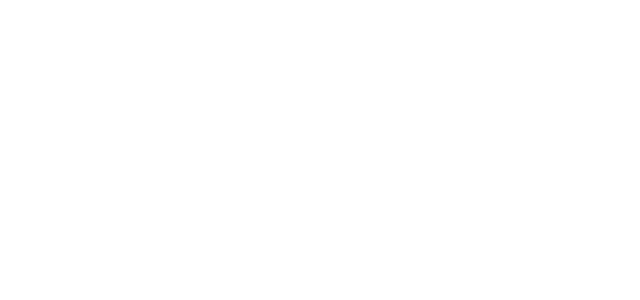
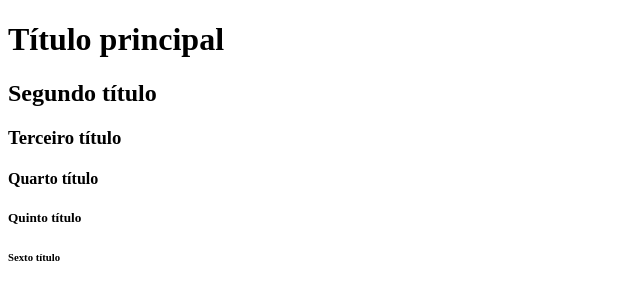
Before and after one commit to ViniciusPaulo07/Projetos-Dev-De-Verdade, a website: page front-end_basico/index.html in a window 1280 px wide. Shown: the whole page, without its empty margins (0-640 px from the left). Drawn offline with Linux system fonts and the light colour scheme.

Commit message:
Tag de titulos

```diff
--- a/front-end_basico/index.html
+++ b/front-end_basico/index.html
@@ -3,13 +3,16 @@
 <head>
     <meta charset="UTF-8">
     <meta name="viewport" content="width=device-width, initial-scale=1.0">
-    <meta name="description" content="Front End Básico - Curso Dev de Verdade">
-    <link rel="apple-touch-icon" sizes="180x180" href="./apple-touch-icon.png">
-    <link rel="icon" type="image/png" sizes="32x32" href="./favicon-32x32.png">
-    <link rel="icon" type="image/png" sizes="16x16" href="./favicon-16x16.png">
-    <title>O título</title>
+    <title>Document</title>
 </head>
 <body>
-
+    <h1>Título principal</h1>
+    <!-- Boa prática é utilizar apenas um H1 por página. -->
+    <h2>Segundo título</h2>
+    <h3>Terceiro título</h3>
+    <h4>Quarto título</h4>
+    <!-- Normalmente é utilizado até o quarto título no máximo. -->
+    <h5>Quinto título</h5>
+    <h6>Sexto título</h6>
 </body>
 </html>
```
